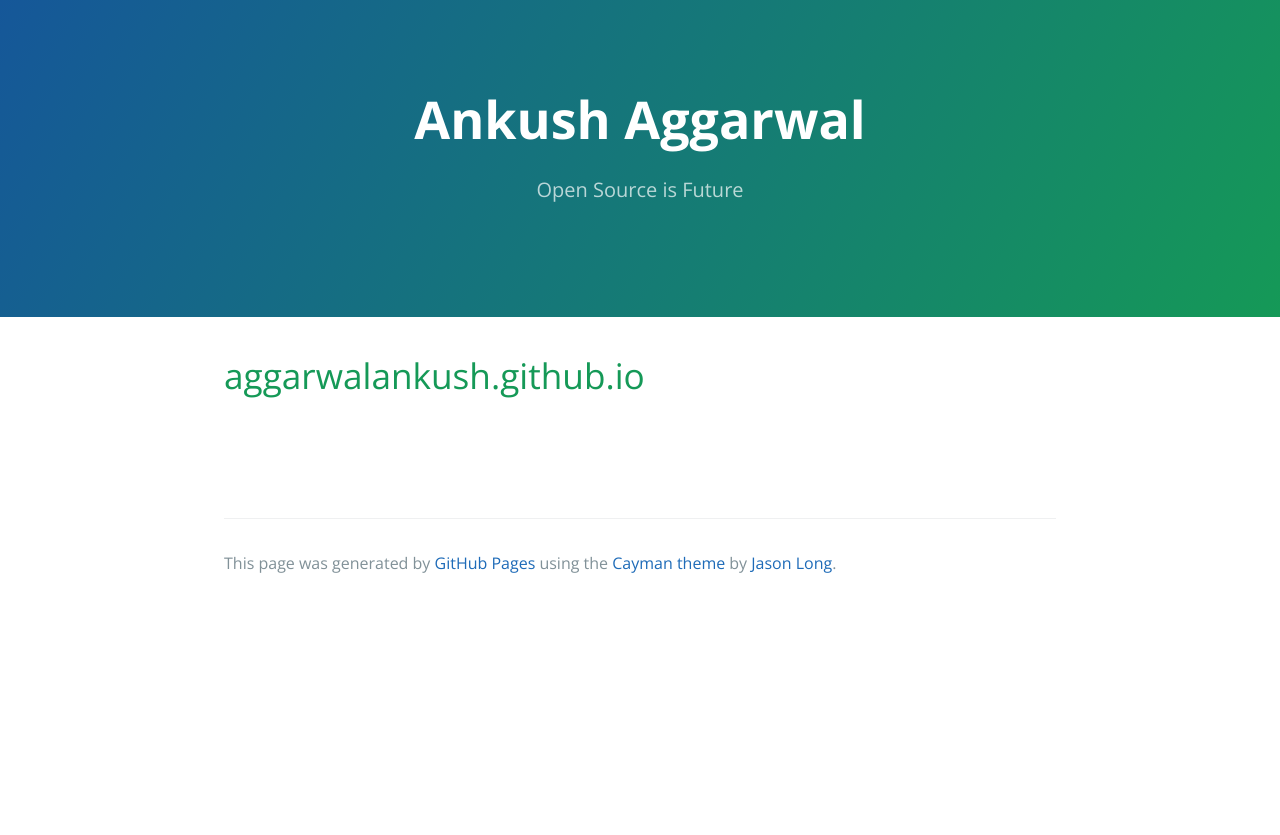
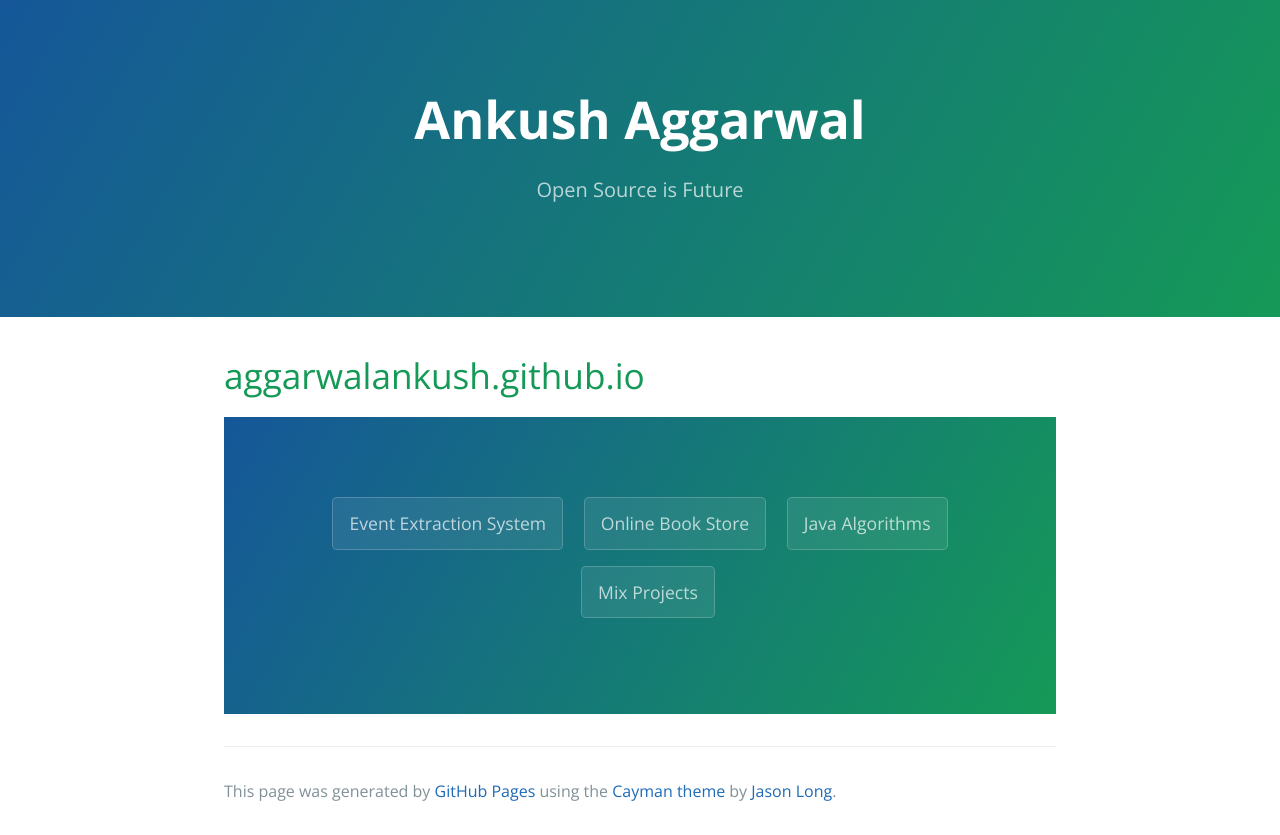
Before and after one commit to mcnguyen/aggarwalankush.github.io, a plain HTML site: page index.html in a window 1280 px wide. Before the commit the page ends 800 px from the top, so only its background shows below. Drawn offline with nearby package versions, Linux system fonts and the light colour scheme.

Commit message:
Update index.html

```diff
--- a/index.html
+++ b/index.html
@@ -18,11 +18,12 @@
     <section class="main-content">
       <h1>
 <a id="aggarwalankushgithubio" class="anchor" href="#aggarwalankushgithubio" aria-hidden="true"><span class="octicon octicon-link"></span></a>aggarwalankush.github.io</h1>
- <a href="https://github.com/aggarwalankush/NLPProject" class="btn">Event Extraction System</a>
+
+ <section class="page-header"> <a href="https://github.com/aggarwalankush/NLPProject" class="btn">Event Extraction System</a>
        <a href="https://github.com/aggarwalankush/Online-Book-Store" class="btn">Online Book Store</a>
              <a href="https://github.com/aggarwalankush/JavaPractice" class="btn">Java Algorithms</a>
       <a href="https://github.com/aggarwalankush/fun-projects" class="btn">Mix Projects</a>
-
+ </section>
       <footer class="site-footer">
 
         <span class="site-footer-credits">This page was generated by <a href="https://pages.github.com">GitHub Pages</a> using the <a href="https://github.com/jasonlong/cayman-theme">Cayman theme</a> by <a href="https://twitter.com/jasonlong">Jason Long</a>.</span>
```
